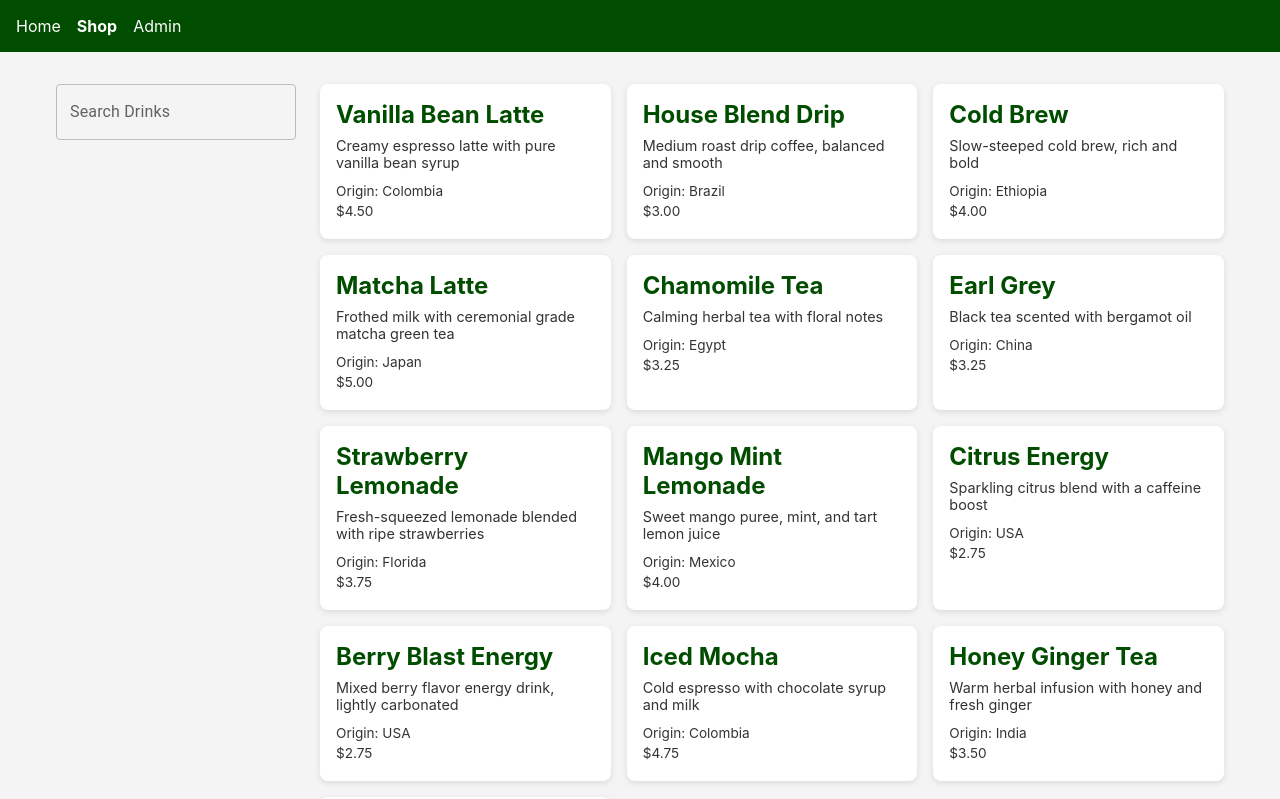
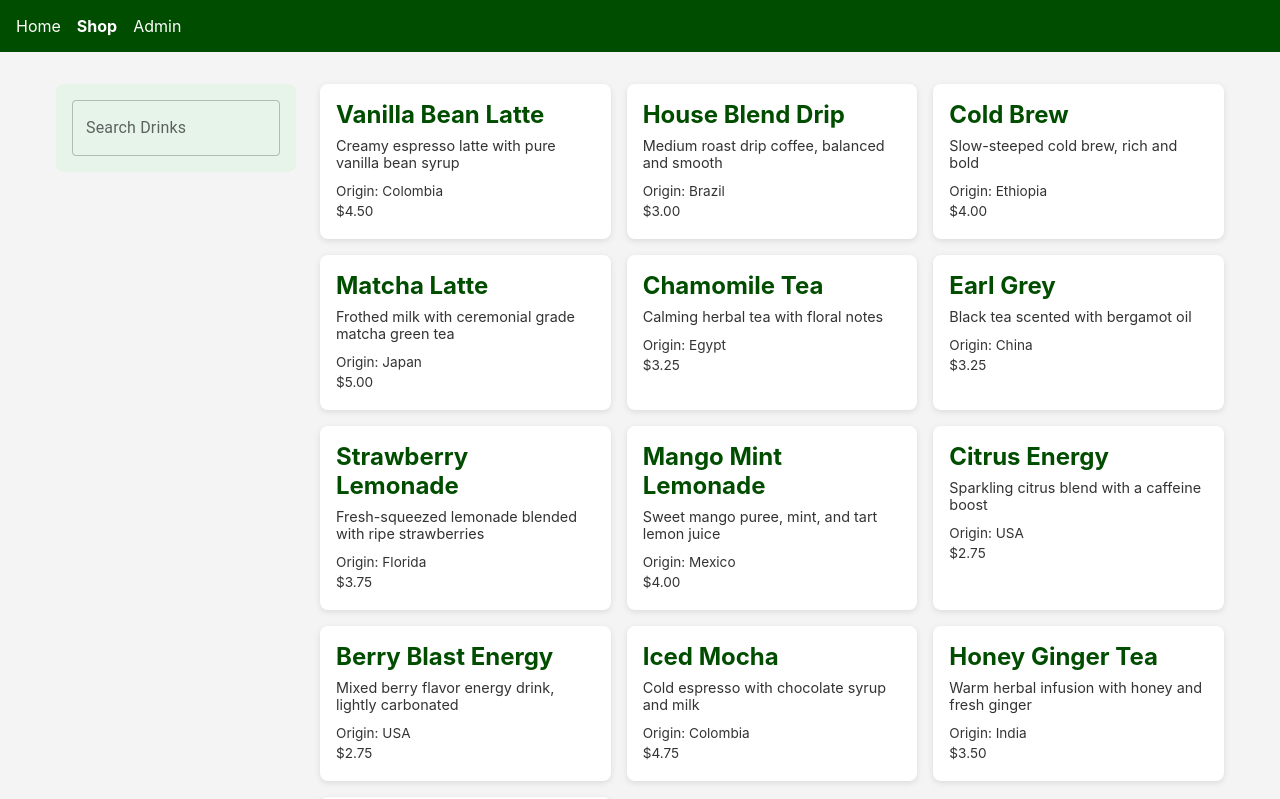
Before and after one commit to Andrew-Snyder627/drink-barista-app, a React (Vite) app: page /shop in a window 1280 px wide. Shown: the top 799 px of the page. Built offline with nearby package versions, Linux system fonts and the light colour scheme; data requests are answered from the project's data file.

Commit message:
Cleans up additional styling marked for review

```diff
--- a/src/components/FilterSidebar/FilterSidebar.module.css
+++ b/src/components/FilterSidebar/FilterSidebar.module.css
@@ -1,3 +1,6 @@
 .sidebar {
-  /* add a little background or padding here later */
+  padding: 1rem;
+  background-color: var(--color-accent);
+  border-radius: 8px;
+  margin-bottom: 1rem;
 }
```
